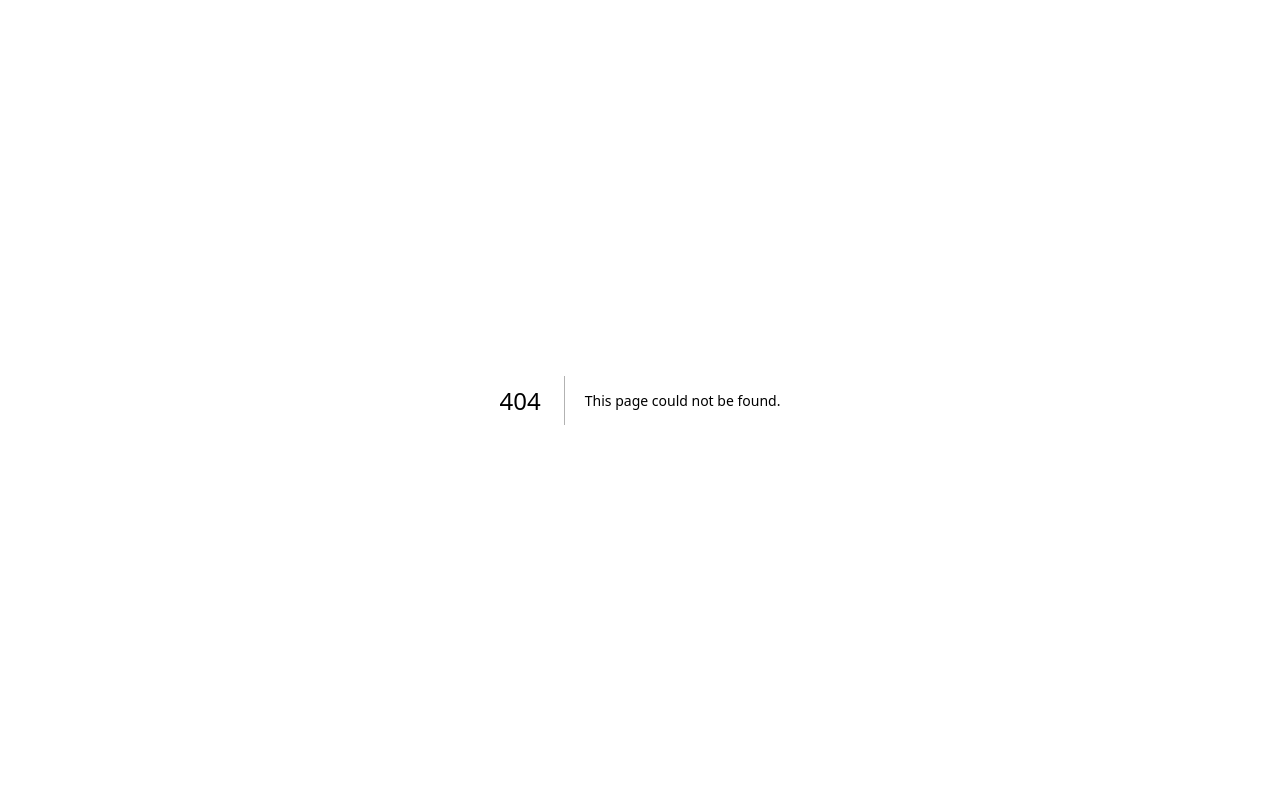
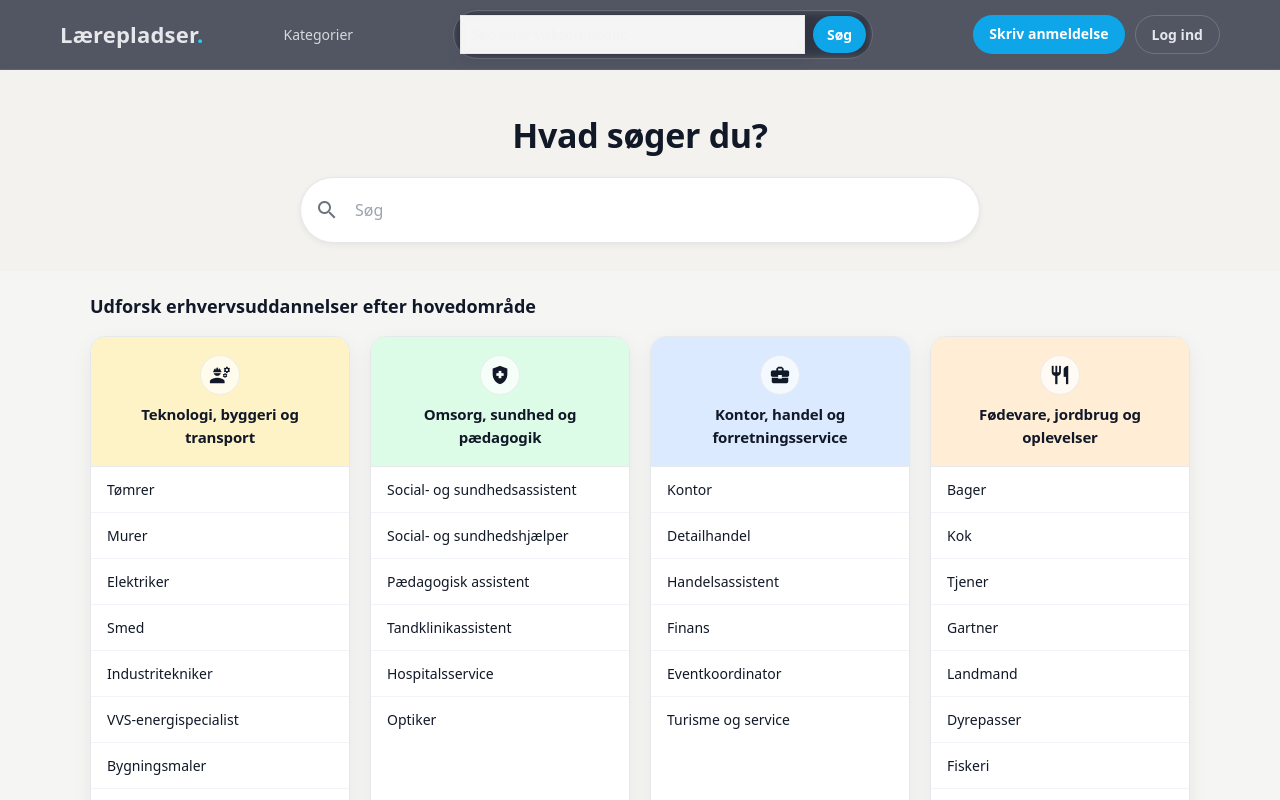
Before and after one commit to rolfVejsig/trust_pilot_laereplads, a Next.js app in the folder web_app_trust_pilot/: page /categories in a window 1280 px wide. Before the commit this address had no page. Shown: the top 800 px of the page. Built offline with nearby package versions, Linux system fonts and the light colour scheme.

Commit message:
kategori

```diff
--- /dev/null
+++ b/web_app_trust_pilot/app/(site)/categories/categories.module.css
@@ -0,0 +1,47 @@
+/* Page shell */
+.pageWrap { background: #f5f5f4; }
+
+/* Top hero search */
+.searchHero { padding: 40px 16px 28px; text-align: center; background: #f3f2ef; }
+.searchHero h1 { margin: 0 0 16px; font-size: clamp(24px, 3.2vw, 34px); font-weight: 800; color: #111827; letter-spacing: -0.01em; }
+
+.searchBar { max-width: 680px; margin: 0 auto; display: flex; align-items: center; gap: 10px; border: 1px solid #e6e7ea; background: #fff; border-radius: 999px; padding: 12px 14px; box-shadow: 0 2px 6px rgba(0,0,0,0.06); transition: box-shadow .2s ease, border-color .2s ease; }
+.searchBar:focus-within { border-color: #60a5fa; box-shadow: 0 0 0 3px rgba(96,165,250,0.25); }
+.searchBar i { color: #6b7280; }
+.searchBar input { flex: 1; border: none; outline: none; font-size: 16px; padding: 8px 6px; background: transparent; color: #111827; }
+.searchBar input::placeholder { color: #9ca3af; }
+
+/* Section intro */
+.gridSection { padding: 22px 16px 48px; }
+.sectionHead { max-width: 1100px; margin: 0 auto 16px; }
+.sectionHead h2 { margin: 0; font-size: 18px; font-weight: 800; color: #111827; }
+
+/* Grid */
+.grid { max-width: 1100px; margin: 0 auto; display: grid; grid-template-columns: repeat(4, minmax(0, 1fr)); gap: 20px; }
+@media (max-width: 1024px) { .grid { grid-template-columns: repeat(3, minmax(0, 1fr)); } }
+@media (max-width: 780px)  { .grid { grid-template-columns: repeat(2, minmax(0, 1fr)); } }
+@media (max-width: 520px)  { .grid { grid-template-columns: 1fr; } }
+
+/* Card */
+.card { background: #fff; border: 1px solid #e6e7ea; border-radius: 16px; overflow: hidden; display: flex; flex-direction: column; box-shadow: 0 6px 20px rgba(0,0,0,0.06); transition: transform .2s ease, box-shadow .2s ease; }
+.card:hover { transform: translateY(-2px); box-shadow: 0 12px 30px rgba(0,0,0,0.09); }
+.cardHead { display: flex; flex-direction: column; align-items: center; text-align: center; gap: 8px; padding: 18px 16px; border-bottom: 1px solid #e9eaee; }
+.cardHead h3 { margin: 0; font-size: 15px; font-weight: 800; color: #111827; letter-spacing: -0.01em; }
+.iconCircle { width: 40px; height: 40px; border-radius: 999px; background: rgba(255,255,255,0.7); color: #111827; display: inline-flex; align-items: center; justify-content: center; border: 1px solid rgba(0,0,0,0.06); }
+.iconCircle i { font-size: 22px; }
+
+/* Tone accents (soft pastel header background) */
+.yellow .cardHead { background: #fef3c7; }
+.pink   .cardHead { background: #fce7f3; }
+.orange .cardHead { background: #ffedd5; }
+.green  .cardHead { background: #dcfce7; }
+.blue   .cardHead { background: #dbeafe; }
+.teal   .cardHead { background: #ccfbf1; }
+
+/* List */
+.list { list-style: none; padding: 0; margin: 0; }
+.list li { border-bottom: 1px solid #f1f5f9; }
+.list li:last-child { border-bottom: none; }
+.list a { display: block; padding: 12px 16px; color: #111827; text-decoration: none; font-size: 14px; transition: background-color .15s ease, color .15s ease; }
+.list a:hover { background: #f8fafc; }
+.list a:focus-visible { outline: 3px solid rgba(96,165,250,0.35); outline-offset: 2px; border-radius: 6px; }
--- /dev/null
+++ b/web_app_trust_pilot/app/(site)/categories/page.tsx
@@ -0,0 +1,136 @@
+"use client";
+
+import styles from "./categories.module.css";
+import Link from "next/link";
+import { useMemo, useState } from "react";
+
+type Category = {
+  title: string;
+  icon: string;
+  tone: "yellow" | "pink" | "orange" | "green" | "blue" | "teal";
+  items: string[];
+};
+
+const categories: Category[] = [
+  {
+    title: "Teknologi, byggeri og transport",
+    icon: "engineering",
+    tone: "yellow",
+    items: [
+      "Tømrer",
+      "Murer",
+      "Elektriker",
+      "Smed",
+      "Industritekniker",
+      "VVS-energispecialist",
+      "Bygningsmaler",
+      "Mekaniker",
+      "Chauffør",
+      "IT-supporter",
+    ],
+  },
+  {
+    title: "Omsorg, sundhed og pædagogik",
+    icon: "health_and_safety",
+    tone: "green",
+    items: [
+      "Social- og sundhedsassistent",
+      "Social- og sundhedshjælper",
+      "Pædagogisk assistent",
+      "Tandklinikassistent",
+      "Hospitalsservice",
+      "Optiker",
+    ],
+  },
+  {
+    title: "Kontor, handel og forretningsservice",
+    icon: "business_center",
+    tone: "blue",
+    items: [
+      "Kontor",
+      "Detailhandel",
+      "Handelsassistent",
+      "Finans",
+      "Eventkoordinator",
+      "Turisme og service",
+    ],
+  },
+  {
+    title: "Fødevare, jordbrug og oplevelser",
+    icon: "restaurant",
+    tone: "orange",
+    items: [
+      "Bager",
+      "Kok",
+      "Tjener",
+      "Gartner",
+      "Landmand",
+      "Dyrepasser",
+      "Fiskeri",
+      "Mad til mennesker (catering)",
+    ],
+  },
+];
+
+export default function CategoriesPage() {
+  const [q, setQ] = useState("");
+
+  const filtered = useMemo(() => {
+    const term = q.trim().toLowerCase();
+    if (!term) return categories;
+    return categories
+      .map((c) => ({
+        ...c,
+        items: c.items.filter((it) => it.toLowerCase().includes(term)),
+      }))
+      .filter((c) => c.title.toLowerCase().includes(term) || c.items.length > 0);
+  }, [q]);
+
+  return (
+    <div className={styles.pageWrap}>
+      <section className={styles.searchHero}>
+        <h1>Hvad søger du?</h1>
+        <div className={styles.searchBar} role="search">
+          <i className="material-icons" aria-hidden>
+            search
+          </i>
+          <input
+            type="text"
+            placeholder="Søg"
+            aria-label="Søg i kategorier og uddannelser"
+            value={q}
+            onChange={(e) => setQ(e.target.value)}
+          />
+        </div>
+      </section>
+
+      <section className={styles.gridSection} aria-labelledby="cats-head">
+        <div className={styles.sectionHead}>
+          <h2 id="cats-head">Udforsk erhvervsuddannelser efter hovedområde</h2>
+        </div>
+
+        <div className={styles.grid}>
+          {filtered.map((cat) => (
+            <article key={cat.title} className={`${styles.card} ${styles[cat.tone]}`}>
+              <header className={styles.cardHead}>
+                <span className={styles.iconCircle} aria-hidden>
+                  <i className="material-icons">{cat.icon}</i>
+                </span>
+                <h3>{cat.title}</h3>
+              </header>
+              <ul className={styles.list}>
+                {cat.items.map((item) => (
+                  <li key={item}>
+                    <Link href="#" aria-label={item}>
+                      {item}
+                    </Link>
+                  </li>
+                ))}
+              </ul>
+            </article>
+          ))}
+        </div>
+      </section>
+    </div>
+  );
+}
```
